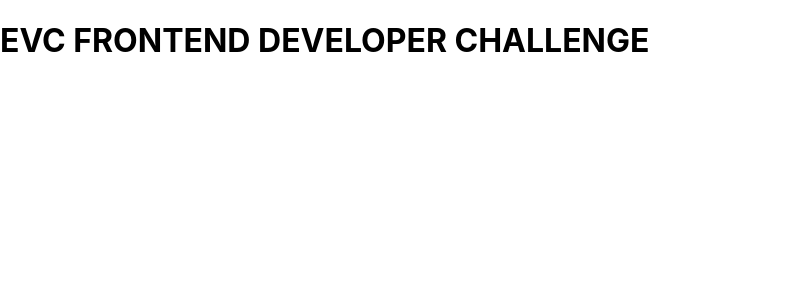
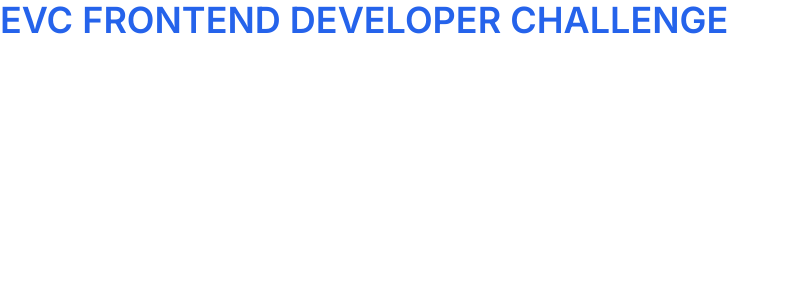
Before and after one commit to Seyi-Baks/evc-frontend-developer-challenge, a React (Create React App) app: page / in a window 1280 px wide. Shown: the top 300 px of the page, without its empty margins (0-788 px from the left). Built offline with nearby package versions, Linux system fonts and the light colour scheme.

Commit message:
Add TailwindCSS to the project

```diff
--- a/package.json
+++ b/package.json
@@ -10,9 +10,12 @@
     "@types/node": "^16.18.66",
     "@types/react": "^18.2.40",
     "@types/react-dom": "^18.2.17",
+    "autoprefixer": "^10.4.16",
+    "postcss": "^8.4.32",
     "react": "^18.2.0",
     "react-dom": "^18.2.0",
     "react-scripts": "5.0.1",
+    "tailwindcss": "^3.3.5",
     "typescript": "^4.9.5",
     "web-vitals": "^2.1.4"
   },
--- /dev/null
+++ b/postcss.config.js
@@ -0,0 +1,6 @@
+module.exports = {
+  plugins: {
+    tailwindcss: {},
+    autoprefixer: {},
+  },
+};
--- a/src/index.css
+++ b/src/index.css
@@ -1,13 +1,15 @@
-body {
-  margin: 0;
-  font-family: -apple-system, BlinkMacSystemFont, 'Segoe UI', 'Roboto', 'Oxygen',
-    'Ubuntu', 'Cantarell', 'Fira Sans', 'Droid Sans', 'Helvetica Neue',
-    sans-serif;
-  -webkit-font-smoothing: antialiased;
-  -moz-osx-font-smoothing: grayscale;
+@import url('https://fonts.googleapis.com/css2?family=Inter:wght@300;600&display=swap');
+
+@tailwind base;
+@tailwind components;
+@tailwind utilities;
+
+html,
+body,
+#root,
+.app {
+  height: 100%;
+  width: 100%;
+  font-family: 'Inter', sans-serif;
+  @apply text-gray-500;
 }
-
-code {
-  font-family: source-code-pro, Menlo, Monaco, Consolas, 'Courier New',
-    monospace;
-}
--- a/src/index.tsx
+++ b/src/index.tsx
@@ -8,7 +8,7 @@ const root = ReactDOM.createRoot(
 root.render(
   <React.StrictMode>
     <>
-      <h1>EVC FRONTEND DEVELOPER CHALLENGE</h1>
+      <h1 className='text-4xl font-bold text-blue-600'>EVC FRONTEND DEVELOPER CHALLENGE</h1>
     </>
   </React.StrictMode>
 );
--- /dev/null
+++ b/tailwind.config.js
@@ -0,0 +1,37 @@
+/** @type {import('tailwindcss').Config} */
+export default {
+  content: ["./index.html", "./src/**/*.{js,ts,jsx,tsx}"],
+  theme: {
+    extend: {
+      colors: {
+        "gray-20": "#F8F4EB",
+        "gray-50": "#EFE6E6",
+        "gray-100": "#DFCCCC",
+        "gray-500": "#000000",
+        "red-500": "#EF2B38",
+        "pink-500": "#FEC0C5",
+        "primary-100": "#FFE1E0",
+        "primary-300": "#FFA6A3",
+        "primary-500": "#FF6B66",
+        "secondary-400": "#FFCD5B",
+        "secondary-500": "#FFC132",
+      },
+      fontFamily: {
+        inter: ['Inter', 'sans-serif'],
+      },
+      content: {
+        evolvetext: "url('./assets/EvolveText.png')",
+      },
+      fontSize: {
+        "1xl": "1.5red",
+        "5xl": "3.625rem",
+      },
+    },
+    screens: {
+      xs: "480px",
+      sm: "768px",
+      md: "1060px",
+    },
+  },
+  plugins: [],
+};
```
Also changed, not shown: 1 other file (tests, documents, lock files or other folders).
